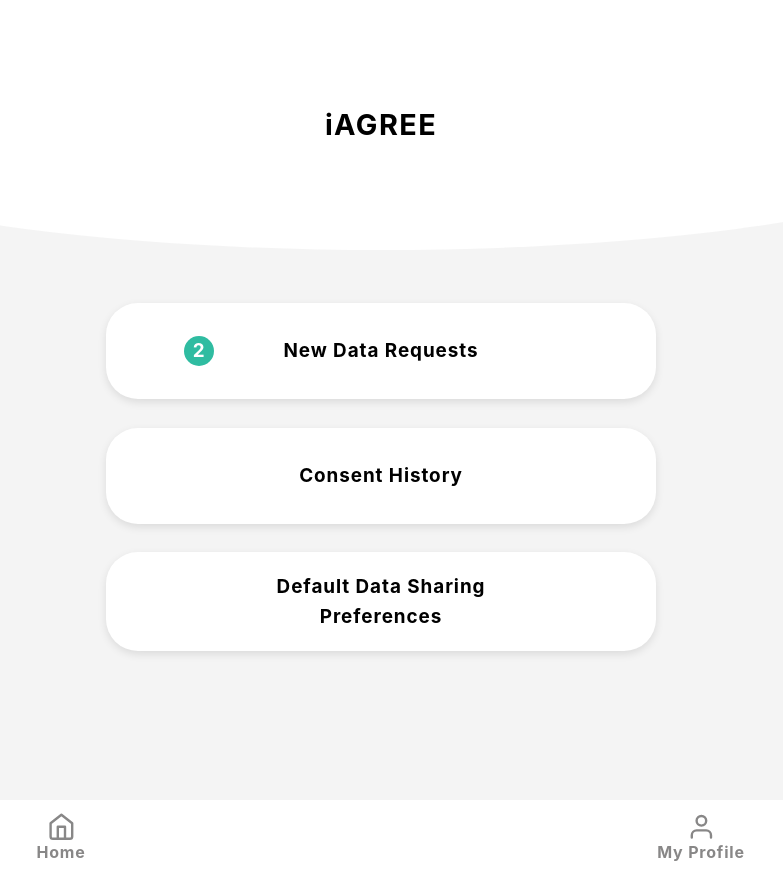
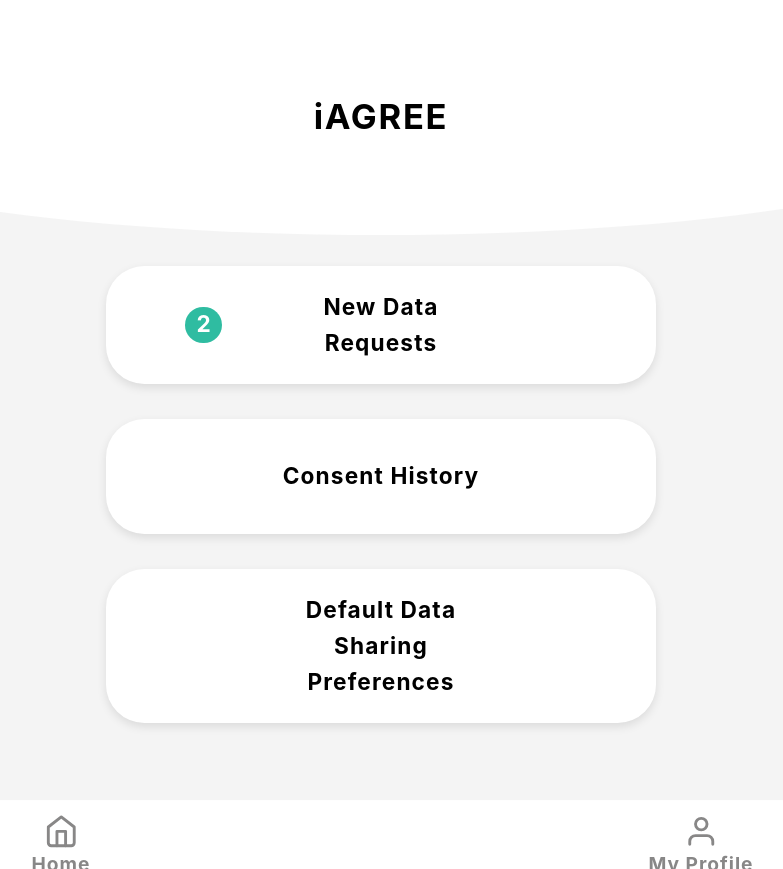
Before and after one commit to huzhx/baseline-preference, a React (Create React App) app: page / in a window 1280 px wide. Shown: the whole page, without its empty margins (259-1042 px from the left). Before the commit the page ends 800 px from the top, so only its background shows below. Built offline with nearby package versions, Linux system fonts and the light colour scheme.

Commit message:
update font-size for larger screen

```diff
--- a/src/index.css
+++ b/src/index.css
@@ -62,3 +62,15 @@ code {
     font-size: 100%;
   }
 }
+
+@media (min-width: 1000px) {
+  :root {
+    font-size: 120%;
+  }
+}
+
+@media (min-width: 2000px) {
+  :root {
+    font-size: 150%;
+  }
+}
```
